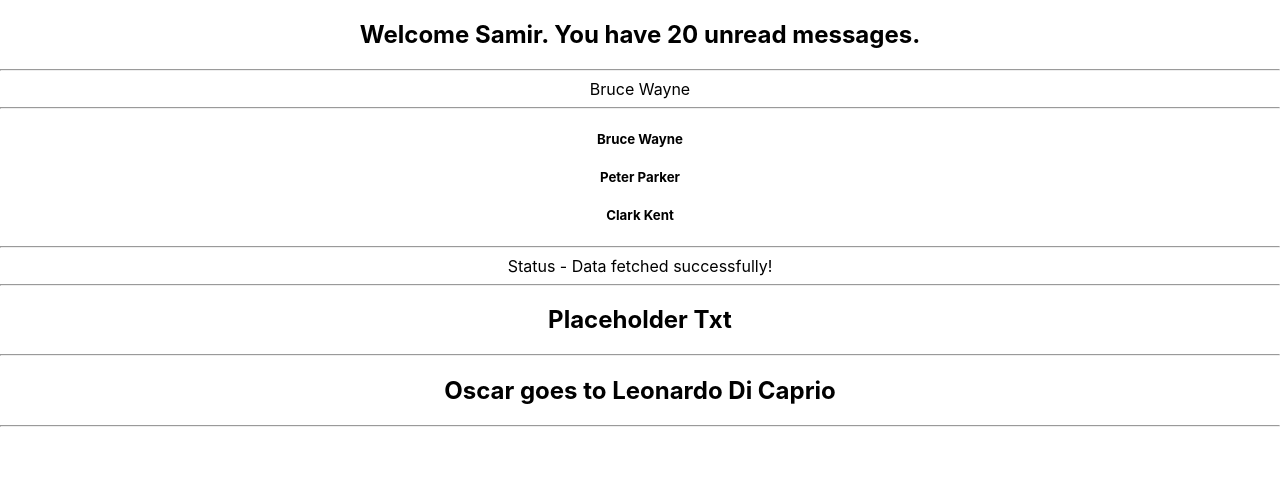
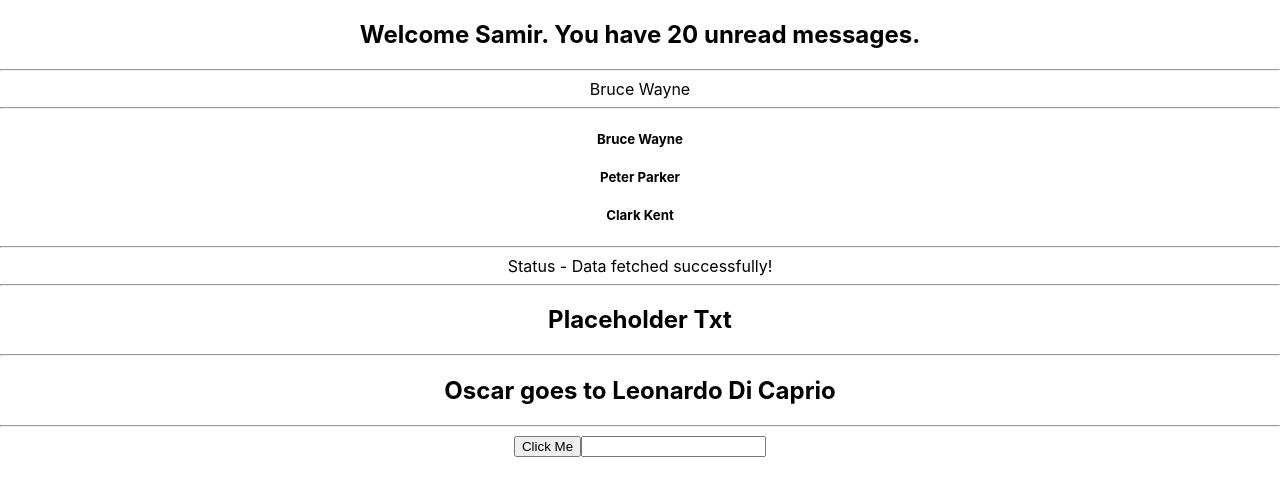
Before and after one commit to samirprakash/react-ts, a React (Create React App) app: page / in a window 1280 px wide. Shown: the top 496 px of the page. Built offline with nearby package versions, Linux system fonts and the light colour scheme.

Commit message:
handle event props with TS

```diff
--- a/src/App.tsx
+++ b/src/App.tsx
@@ -1,10 +1,12 @@
 import './App.css';
 import BasicProps from './pages/basic-props/basic-props.component';
+import EventProps from './pages/event-props/event-props.component';
 
 function App() {
   return (
     <div className="App">
       <BasicProps />
+      <EventProps />
     </div>
   );
 }
--- /dev/null
+++ b/src/components/button/button.component.tsx
@@ -0,0 +1,13 @@
+import React from 'react';
+
+type ButtonProps = {
+  handleClick: (event: React.MouseEvent<HTMLButtonElement>, id: number) => void;
+};
+
+const Button = (props: ButtonProps) => {
+  return (
+    <button onClick={(event) => props.handleClick(event, 1)}>Click Me</button>
+  );
+};
+
+export default Button;
--- /dev/null
+++ b/src/components/input/input.component.tsx
@@ -0,0 +1,16 @@
+import React from 'react';
+
+type InputProps = {
+  value: string;
+  handleChange: (event: React.ChangeEvent<HTMLInputElement>) => void;
+};
+
+const Input = (props: InputProps) => {
+  const handleChange = (event: React.ChangeEvent<HTMLInputElement>) => {
+    console.log(event);
+  };
+
+  return <input value={props.value} onChange={handleChange} />;
+};
+
+export default Input;
--- /dev/null
+++ b/src/pages/event-props/event-props.component.tsx
@@ -0,0 +1,20 @@
+import Button from '../../components/button/button.component';
+import Input from '../../components/input/input.component';
+
+const EventProps = () => {
+  const handleClick = (
+    event: React.MouseEvent<HTMLButtonElement>,
+    id: number
+  ) => {
+    console.log('button clicked', event, id);
+  };
+
+  return (
+    <>
+      <Button handleClick={handleClick} />
+      <Input value="" handleChange={(event) => console.log(event)} />
+    </>
+  );
+};
+
+export default EventProps;
```
